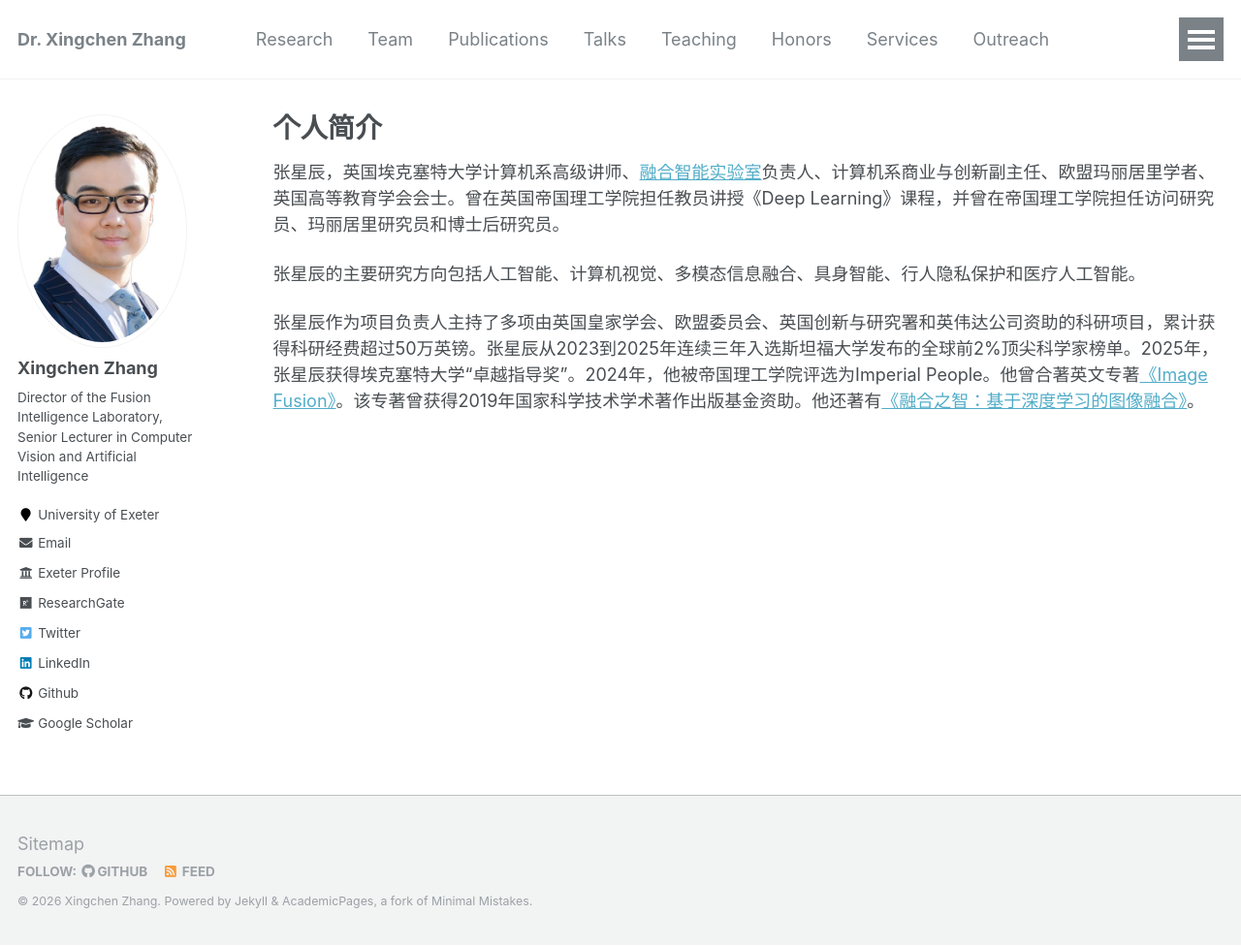
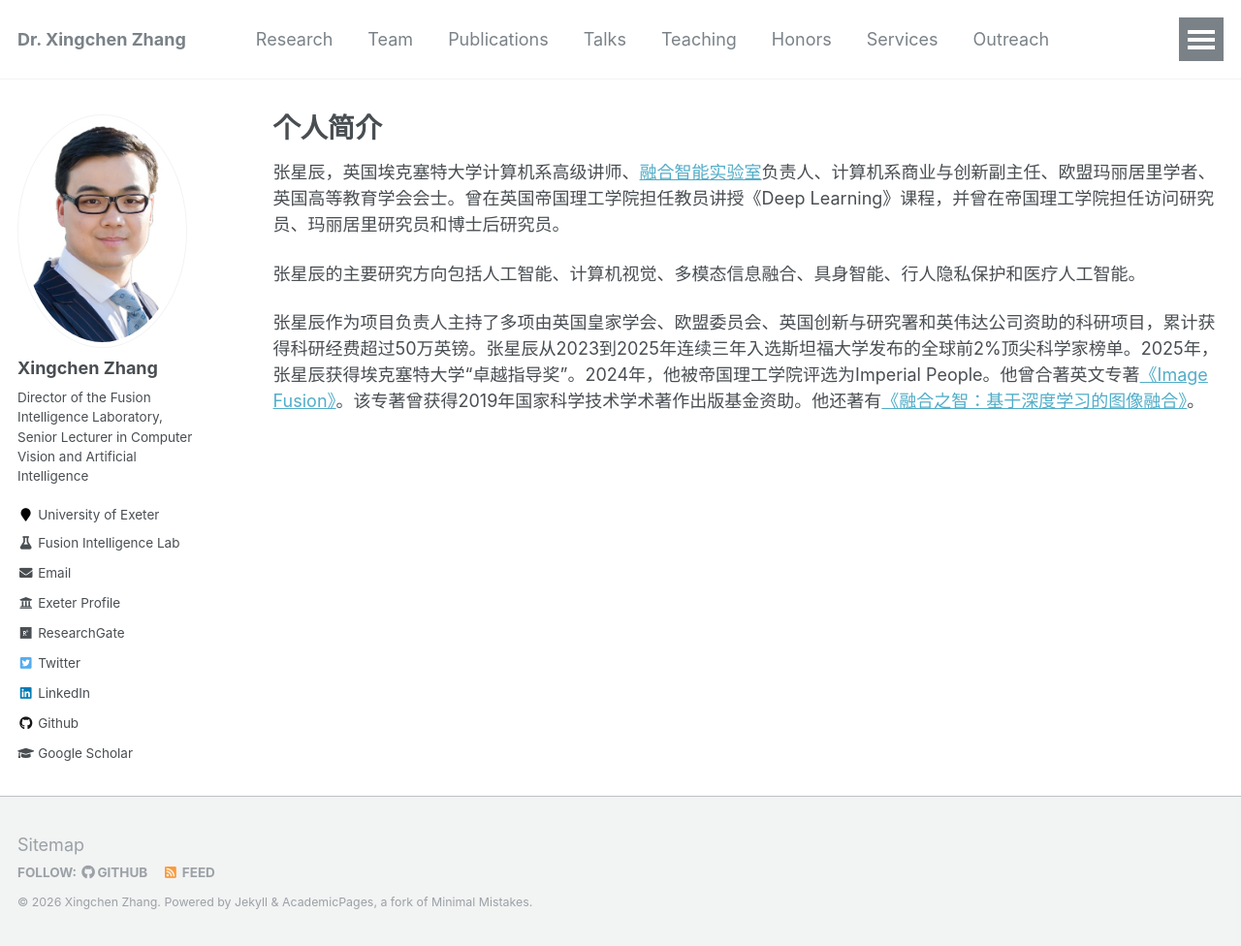
Before and after one commit to xingchenzhang/xingchenzhang.github.io, a Jekyll site: the page built from other_pages/chinese.md, in a window 1280 px wide and 976 px high. Shown: the whole window at 97% size. Built offline with Jekyll 4.4.1, drawn with Linux system fonts in a browser that asks for light colours.

Commit message:
add FIL to the left panel

```diff
--- a/_config.yml
+++ b/_config.yml
@@ -84,7 +84,8 @@ author:
   avatar           : "Xingchen Zhang.jpg"
   bio              : "Director of the Fusion Intelligence Laboratory, Senior Lecturer in Computer Vision and Artificial Intelligence"
   location         : "University of Exeter"
-  exeter_website : "https://experts.exeter.ac.uk/43335-xingchen-zhang"
+  fil_website      : "https://xingchenzhang.github.io/fil/"
+  exeter_website   : "https://experts.exeter.ac.uk/43335-xingchen-zhang"
   employer         :
   pubmed           :
   googlescholar    : "https://scholar.google.com/citations?user=w-7b36cAAAAJ&hl=en"
--- a/_includes/author-profile.html
+++ b/_includes/author-profile.html
@@ -24,6 +24,13 @@
     <ul class="author__urls social-icons">
       {% if author.location %}
         <li><i class="fa fa-fw fa-map-marker" aria-hidden="true"></i> {{ author.location }}</li>
+      {% endif %}
+      {% if author.fil_website %}
+        <li>
+          <a href="{{ author.fil_website }}">
+          <i class="fas fa-fw fa-flask" aria-hidden="true"></i> Fusion Intelligence Lab
+          </a>
+        </li>
       {% endif %}
       {% if author.employer %}
         <li><i class="fa fa-fw fa-map-marker" aria-hidden="true"></i> {{ author.employer }}</li>
```
Also changed, not shown: 2 other files.
